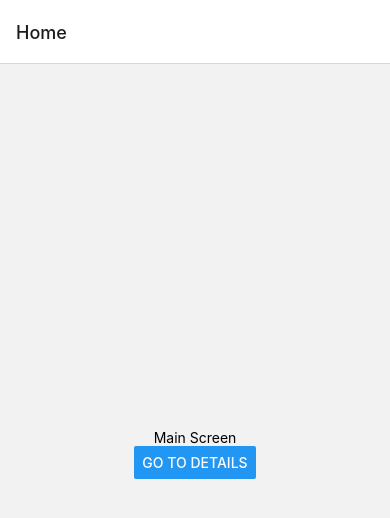
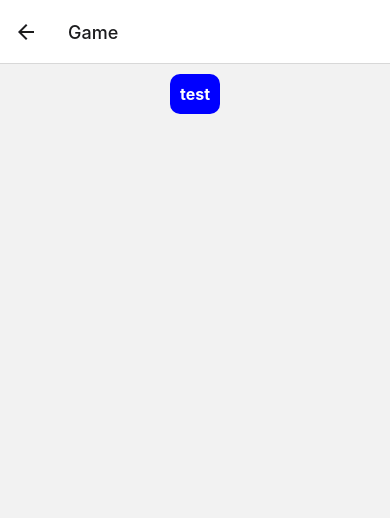
Before and after one commit to YanisOuah/Charade, a React Native app: screen /Game in a window 390 px wide. Shown: the top 518 px of the page. Built offline with nearby package versions, Linux system fonts and the light colour scheme.

Commit message:
basic container and components setup

```diff
--- a/App.tsx
+++ b/App.tsx
@@ -13,7 +13,7 @@ const App = () => {
         <Stack.Screen name="Home">
           {props => <HomeScreen {...props} />}
         </Stack.Screen>
-        <Stack.Screen name="Details" component={GameScreen} />
+        <Stack.Screen name="Game" component={GameScreen} />
       </Stack.Navigator>
     </NavigationContainer>
   );
--- /dev/null
+++ b/src/components/StyledButton.tsx
@@ -0,0 +1,54 @@
+import React from 'react';
+import {StyleSheet, TouchableOpacity, Text, View} from 'react-native';
+
+interface StyledButtonProps {
+  text?: string;
+  children?: React.ReactNode;
+  onPress: () => void;
+}
+
+const styles = StyleSheet.create({
+  button: {
+    backgroundColor: 'blue', // Customize the button background color
+    padding: 10,
+    borderRadius: 10,
+    margin: 10,
+  },
+  text: {
+    color: 'white', // Customize the text color
+    fontSize: 16,
+    fontWeight: 'bold',
+  },
+  buttonOuterLayout: {
+    flexDirection: 'column',
+    justifyContent: 'center',
+    alignItems: 'center',
+  },
+  buttonLayout: {
+    marginBottom: 10,
+  },
+});
+const StyledButton: React.FC<StyledButtonProps> = ({
+  text,
+  children,
+  onPress,
+}) => {
+  return (
+    // <TouchableOpacity style={[styles.button, buttonStyle]} onPress={onPress}>
+    //   <Text style={[styles.text, textStyle]}>{text}</Text>
+    // </TouchableOpacity>
+    <View style={styles.buttonOuterLayout}>
+      {/* <View style={styles.buttonLayout}>
+        <TouchableOpacity style={styles.button} onPress={onPress}>
+          <Text style={styles.text}>{text}</Text>
+        </TouchableOpacity>
+      </View> */}
+      <TouchableOpacity style={styles.button} onPress={onPress}>
+        {!!text && <Text style={styles.text}>{text}</Text>}
+        {children}
+      </TouchableOpacity>
+    </View>
+  );
+};
+
+export default StyledButton;
--- /dev/null
+++ b/src/containers/GameContainer.tsx
@@ -0,0 +1,7 @@
+import React from 'react';
+import StyledButton from '../components/StyledButton';
+
+const GameContainer = () => {
+  return <StyledButton onPress={console.log} text="test" />;
+};
+export default GameContainer;
--- /dev/null
+++ b/src/containers/HomeContainer.tsx
@@ -0,0 +1,13 @@
+import React from 'react';
+import StyledButton from '../components/StyledButton';
+
+interface HomeContainerProps {
+  navigation: any;
+}
+
+const HomeContainer: React.FC<HomeContainerProps> = ({navigation}) => {
+  return (
+    <StyledButton onPress={() => navigation.navigate('Game')} text="test" />
+  );
+};
+export default HomeContainer;
--- a/src/screens/GameScreen/GameScreen.tsx
+++ b/src/screens/GameScreen.tsx
@@ -1,10 +1,11 @@
 import React from 'react';
-import {Text, View} from 'react-native';
+import {View} from 'react-native';
+import GameContainer from '../containers/GameContainer';
 
 const GameScreen = () => {
   return (
     <View>
-      <Text>Main Screen</Text>
+      <GameContainer />
     </View>
   );
 };
--- a/src/screens/GameScreen/index.js
+++ /dev/null
@@ -1,2 +0,0 @@
-import GameScreen from './GameScreen';
-export default GameScreen;
--- /dev/null
+++ b/src/screens/HomeScreen.tsx
@@ -0,0 +1,15 @@
+import React from 'react';
+import {View} from 'react-native';
+import HomeContainer from '../containers/HomeContainer';
+
+interface HomeScreenProps {
+  navigation: any;
+}
+const HomeScreen: React.FC<HomeScreenProps> = props => {
+  return (
+    <View style={{flex: 1, alignItems: 'center', justifyContent: 'center'}}>
+      <HomeContainer {...props} />
+    </View>
+  );
+};
+export default HomeScreen;
--- a/src/screens/HomeScreen/HomeScreen.tsx
+++ /dev/null
@@ -1,18 +0,0 @@
-import React from 'react';
-import {Button, Text, View} from 'react-native';
-
-interface HomeScreenProps {
-  navigation: any;
-}
-const HomeScreen: React.FC<HomeScreenProps> = ({navigation}) => {
-  return (
-    <View style={{flex: 1, alignItems: 'center', justifyContent: 'center'}}>
-      <Text>Main Screen</Text>
-      <Button
-        title="Go to Details"
-        onPress={() => navigation.navigate('Details')}
-      />
-    </View>
-  );
-};
-export default HomeScreen;
--- a/src/screens/HomeScreen/index.js
+++ /dev/null
@@ -1,2 +0,0 @@
-import HomeScreen from './HomeScreen';
-export default HomeScreen;
```
